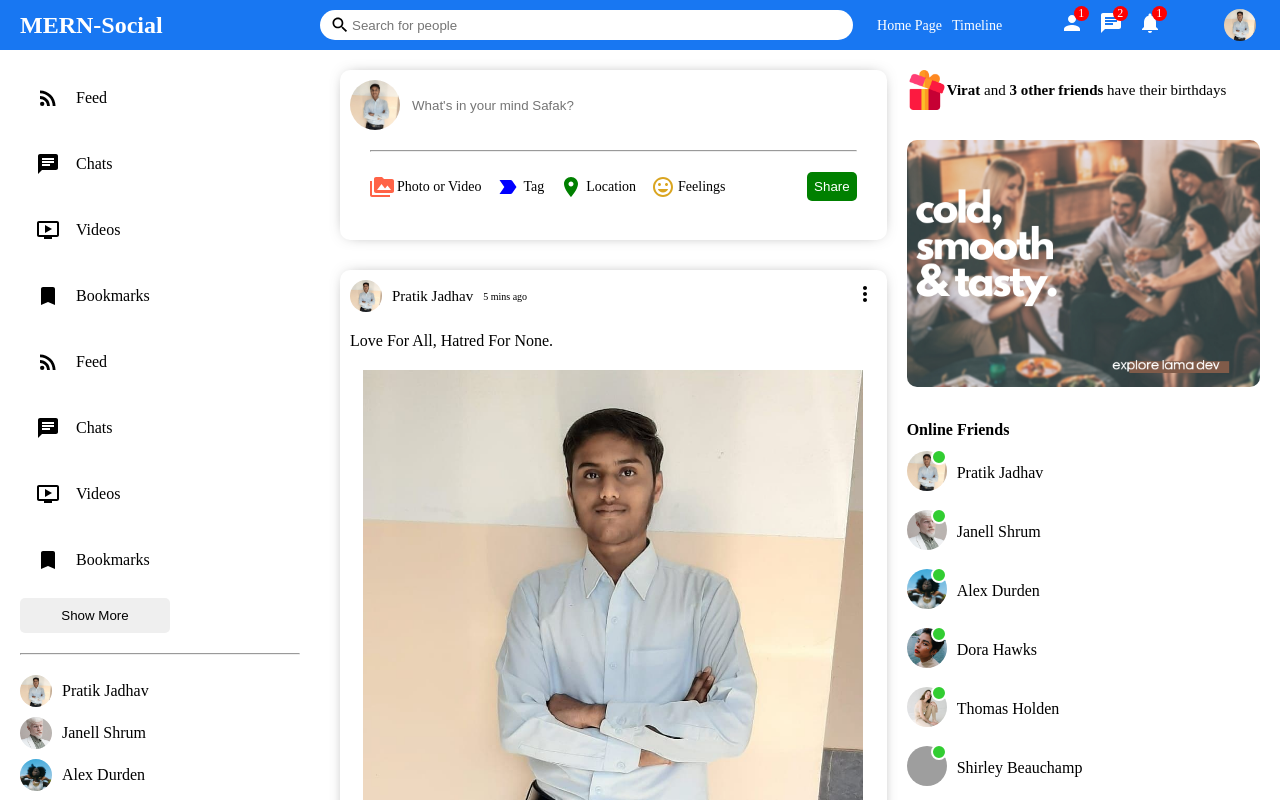
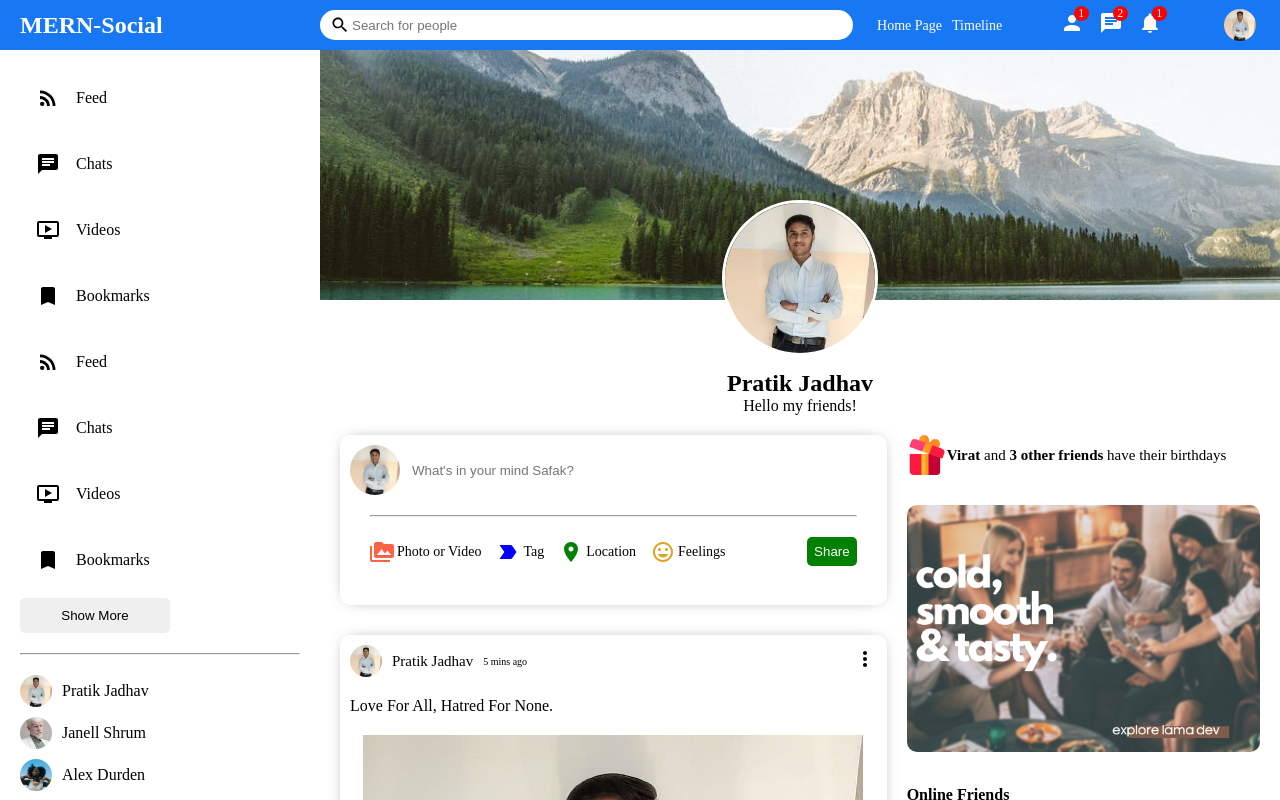
Before and after one commit to Pratik22jdv/MERN-Social-Media, a React (Create React App) app in the folder mern-social-media/: page / in a window 1280 px wide. Shown: the top 800 px of the page. Built offline with nearby package versions, Linux system fonts and the light colour scheme; grey boxes are pictures that could not be loaded.

Commit message:
Profile page- use & cover img

```diff
--- a/mern-social-media/src/App.js
+++ b/mern-social-media/src/App.js
@@ -1,8 +1,9 @@
-import Home from "./pages/home/Home";
+//import Home from "./pages/home/Home";
+import Profile from "./pages/profile/Profile";
 function App() {
   return (
     <div className="App">
-      <Home />
+      <Profile />
     </div>
   );
 }
--- /dev/null
+++ b/mern-social-media/src/pages/profile/Profile.jsx
@@ -0,0 +1,43 @@
+import React from 'react';
+import Topbar from '../../components/topbar/Topbar';
+import Sidebar from '../../components/sidebar/Sidebar';
+import Rightbar from '../../components/rightbar/Rightbar';
+import Feed from '../../components/feed/Feed';
+import "./profile.css";
+
+export default function Profile() {
+    return (
+        <div>
+            <Topbar />
+            <div className="profile">
+                <Sidebar />
+                <div className="profileRight">
+                    <div className="profileRightTop">
+                        <div className="profileCover">
+                            <img
+                                className="profileCoverImg"
+                                src="assets/post/3.jpeg"
+                                alt=""
+                            />
+                            <img
+                                className="profileUserImg"
+                                src="assets/person/1.jpg"
+                                alt=""
+                            />
+                        </div>
+
+                        <div className="profileInfo">
+                            <h4 className="profileInfoName">Pratik Jadhav</h4>
+                            <span className="profileInfoDesc">Hello my friends!</span>
+                        </div>
+                    </div>
+                    <div className="profileRightBottom">
+                        <Feed />
+                        <Rightbar />
+                    </div>
+                </div>
+
+            </div>
+        </div>
+    );
+}
--- /dev/null
+++ b/mern-social-media/src/pages/profile/profile.css
@@ -0,0 +1,50 @@
+.profile{
+    display: flex;
+}
+
+.profileRight{
+    flex: 9;
+}
+
+.profileCover{
+    height: 320px;
+    position: relative;
+}
+
+.profileCoverImg{
+    width: 100%;
+    height: 250px;
+    object-fit: cover;
+}
+
+.profileUserImg{
+    width: 150px;
+    height: 150px;
+    border-radius: 50%;
+    object-fit: cover;
+    position: absolute;
+    left: 0;
+    right: 0;
+    margin: auto;
+    top: 150px;
+    border: 3px solid white;
+}
+
+.profileInfo{
+    display: flex;
+    flex-direction: column;
+    align-items: center;
+    justify-content: center;
+}
+
+.profileInfoName{
+    font-size: 24px;
+}
+
+.profileInfoDesc{
+    font-weight: 300;
+}
+
+.profileRightBottom{
+    display: flex;
+}
```
